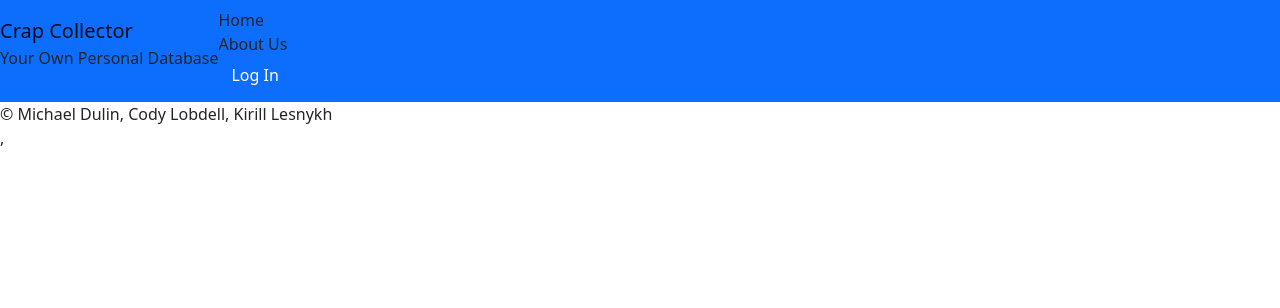
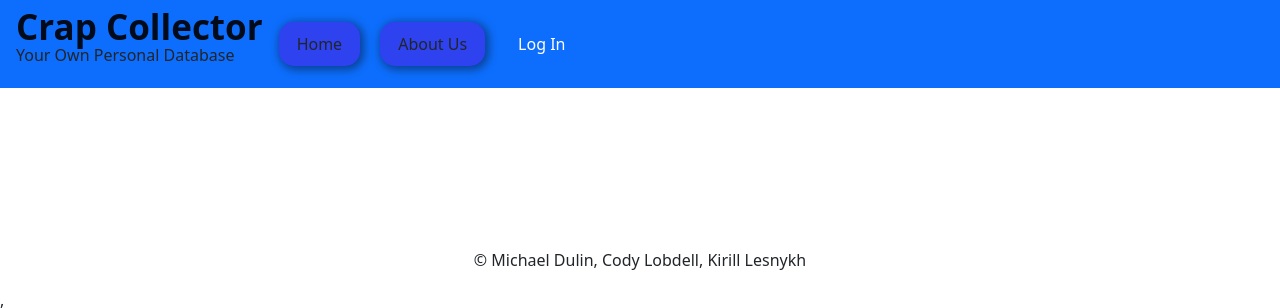
Before and after one commit to 301-Final/final-frontend, a React (Create React App) app: page /profile in a window 1280 px wide. Shown: the top 308 px of the page. Built offline with nearby package versions, Linux system fonts and the light colour scheme; no server answers.

Commit message:
Updated Header style

```diff
--- a/src/components/About.js
+++ b/src/components/About.js
@@ -1,5 +1,6 @@
 import React from "react";
-import { Carousel } from 'react-bootstrap'
+import { Carousel } from 'react-bootstrap';
+import './About.css';
 
 class About extends React.Component {
   render() {
--- a/src/components/Footer.js
+++ b/src/components/Footer.js
@@ -1,4 +1,5 @@
 import React from 'react';
+import './HeadFoot.css';
 
 class Footer extends React.Component {
   render() {
--- /dev/null
+++ b/src/components/HeadFoot.css
@@ -0,0 +1,37 @@
+footer {
+  margin-top: 10rem;
+  bottom: 0;
+  height: 2.5rem;
+  text-align: center;
+}
+
+.logo {
+  display: flexbox;
+  justify-content: flex-start;
+  margin-left: 1rem;
+  line-height: 1.1;
+}
+
+.title {
+  font-size: 35px;
+  font-weight: 600;
+}
+
+.navItems {
+  display: flex;
+  float: right;
+  align-items: space-between;
+  margin-right: 1rem;
+  gap: 20px;
+}
+
+.nav-link{
+  padding-top: 0.5rem;
+  padding-bottom: 0.5rem;
+  padding-right: 1rem;
+  padding-left: 1rem;
+  border: 2px solid rgb(47, 66, 239);
+  box-shadow: 2px 2px 8px 2px rgba(0, 0, 0, 0.4);
+  border-radius: 15px;
+  background-color: rgb(47, 66, 239);
+}
--- a/src/components/Header.js
+++ b/src/components/Header.js
@@ -4,6 +4,7 @@ import { Navbar, NavItem } from 'react-bootstrap';
 import { Link } from "react-router-dom";
 import LoginButton from './Login';
 import LogoutButton from './Logout';
+import './HeadFoot.css';
 
 class Header extends React.Component {
   render() {
@@ -11,15 +12,15 @@ class Header extends React.Component {
       <>
         <Navbar collapseOnSelect expand="lg" bg="primary" variant="light">
           <div className="logo">
-            <Navbar.Brand>Crap Collector</Navbar.Brand>
+            <Navbar.Brand className='title'>Crap Collector</Navbar.Brand>
             <p>Your Own Personal Database</p>
           </div>
           <div className="navItems">
             <NavItem><Link to="/" className="nav-link">Home</Link></NavItem>
             <NavItem><Link to="/about" className="nav-link">About Us</Link></NavItem>
-            {this.props.auth0.isAuthenticated ? <LogoutButton /> : <LoginButton />}
             {
               this.props.auth0.isAuthenticated && <NavItem><Link to="/profile" className="nav-link">Profile</Link></NavItem>}
+            {this.props.auth0.isAuthenticated ? <LogoutButton /> : <LoginButton />}
           </div>
         </Navbar>
       </>
--- a/src/components/Profile.js
+++ b/src/components/Profile.js
@@ -16,7 +16,6 @@ const Profile = () => {
         <ListGroup.Item variant="warning"><img src={user.picture} alt={user.name} /></ListGroup.Item>
         <ListGroup.Item variant="success">{user.name}</ListGroup.Item>
         <ListGroup.Item>{user.email}</ListGroup.Item>
-
       </ListGroup>
 
     )
```
Also changed, not shown: src/components/About.css (added).
